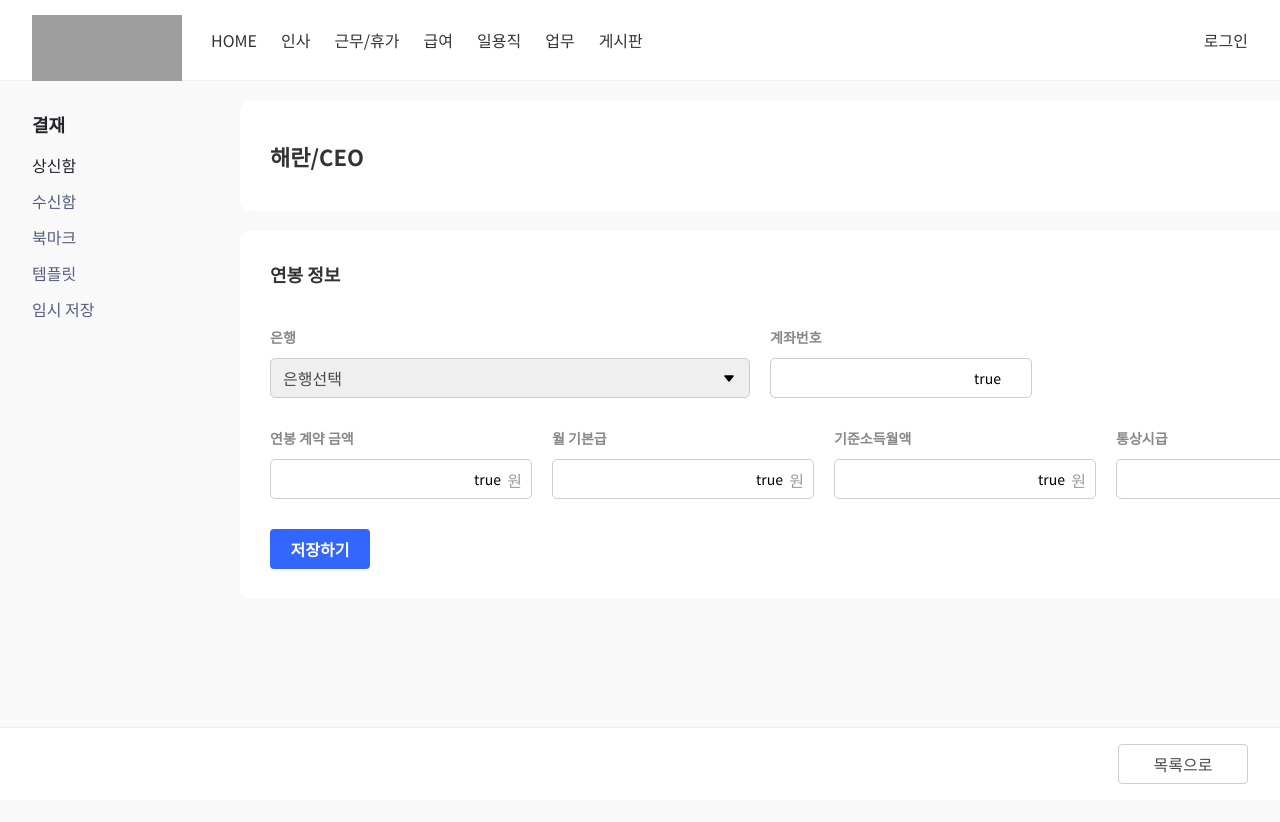
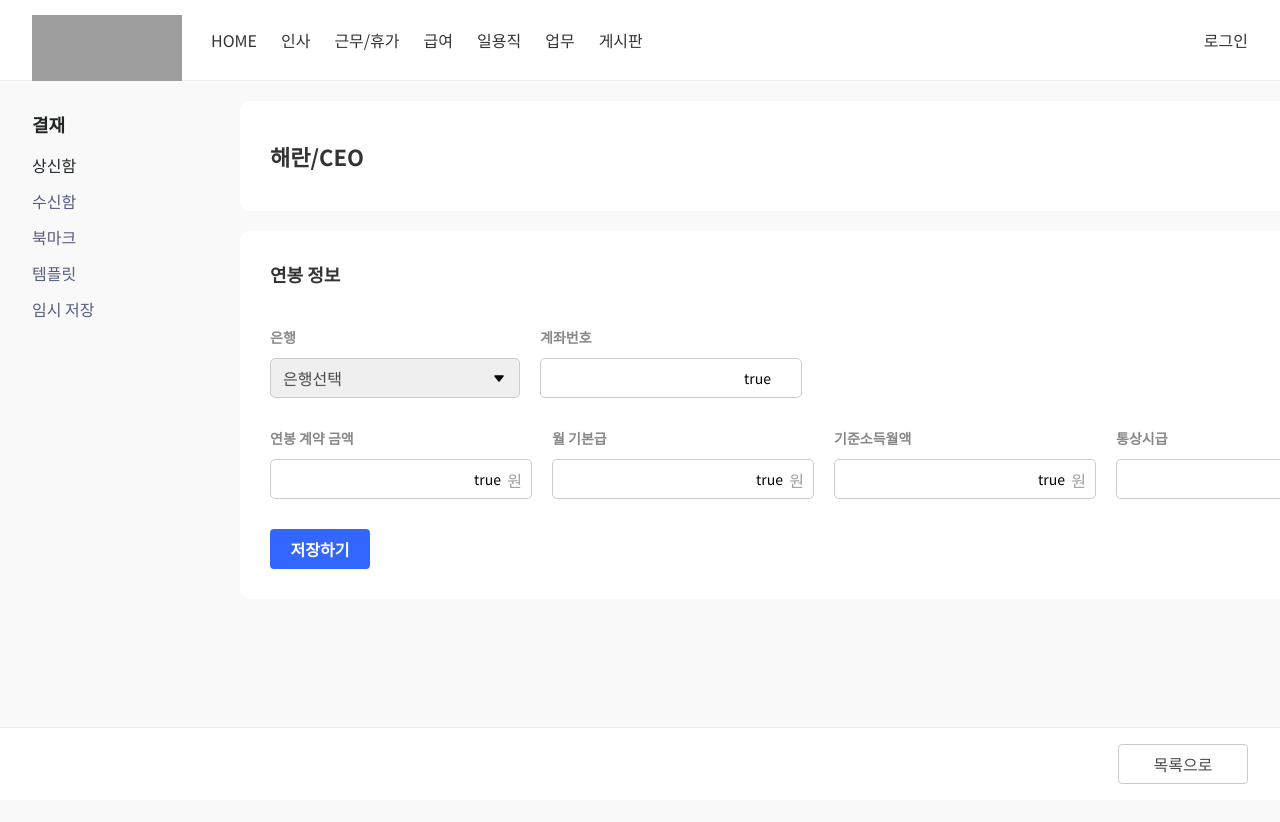
Before and after one commit to in4pp/In4PeopleFront, a React (Create React App) app: page /salary/hourlyset in a window 1280 px wide. Shown: the top 822 px of the page. Built offline with nearby package versions, Linux system fonts and the light colour scheme; grey boxes are pictures that could not be loaded.

Commit message:
hourlwagesetting수정

```diff
--- a/src/pages/salary/HourlyWageSetting.module.css
+++ b/src/pages/salary/HourlyWageSetting.module.css
@@ -376,7 +376,7 @@ input {
     display: flex;
     -webkit-box-align: center;
     align-items: center;
-    width: 480px;
+    width: 250px;
     height: 40px;
     border: 1px solid rgb(204, 204, 204);
     border-radius: 5px;
```
